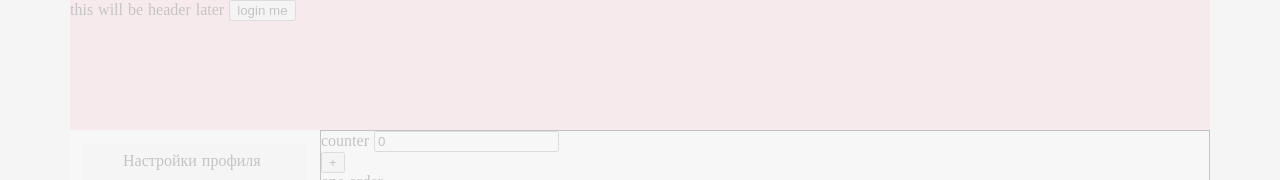
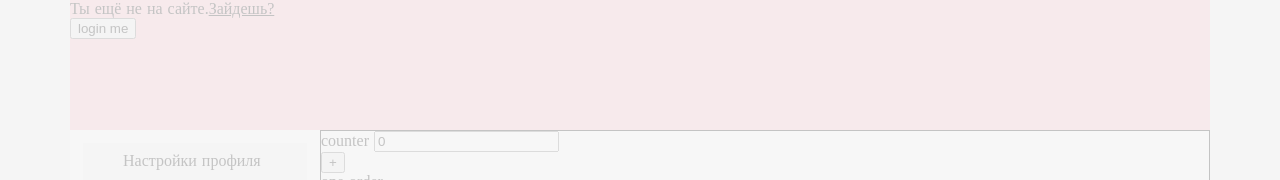
Before and after one commit to wurka/ofty-f, a Nuxt app: page /office/orders in a window 1280 px wide. Shown: the top 180 px of the page. Built offline with nearby package versions, Linux system fonts and the light colour scheme; no server answers; a web font is replaced by a local one.

Commit message:
small commit

```diff
--- a/pages/office/orders.vue
+++ b/pages/office/orders.vue
@@ -1,7 +1,12 @@
 <template>
   <div class="layout" :class="{hidden: notLoaded, visible: !notLoaded}">
     <div class="header">
-      this will be header later
+      <div class="not-logged" v-if="$store.state.user.isAnonymous">
+        <span>Ты ещё не на сайте.</span><u @click="openLoginDialog">Зайдешь?</u>
+      </div>
+      <div class="logged" v-if="! $store.state.user.isAnonymous">
+        Привет, {{ $store.state.user.username }}. Рады тебя видеть.
+      </div>
       <input type="button" value="login me" @click="openLoginDialog">
     </div>
     <div class="my-body">
@@ -71,6 +76,8 @@
                 .get(this.$store.state.backend + "csrf")
                 .then((ans) => {this.$store.state.csrf = ans.data;})
             //this.csrf = document.querySelector('meta[name="csrf-token"]').getAttribute('content');
+            axios
+                .get(this.$store.state.backend + "account/about-me")
         }
     }
 </script>
--- a/store/index.js
+++ b/store/index.js
@@ -7,6 +7,10 @@ const store = () => new Vuex.Store({
   state: {
     counter: 0,
     csrf: undefined,
+    user: {
+      username: "anonymous",
+      isAnonymous: true
+    },
     backend: "http://localhost:9000/",
     orders: [{
       id: 0,
```
